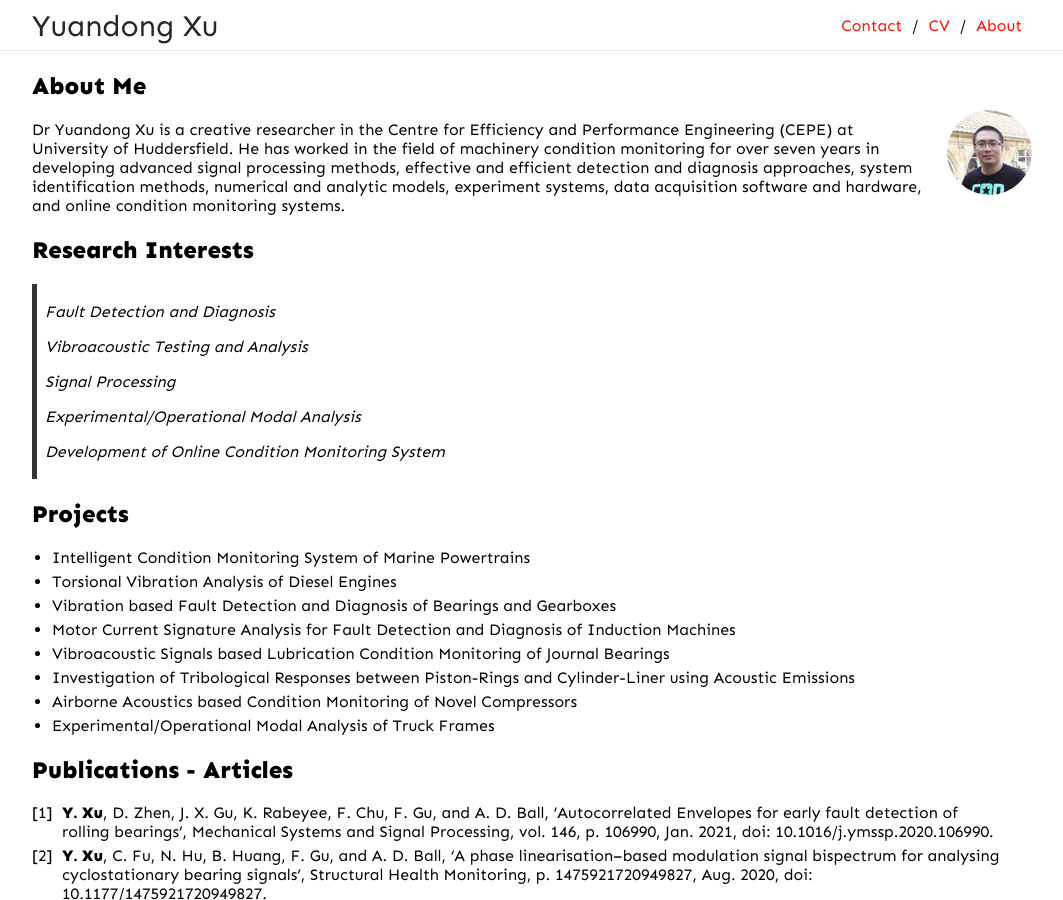
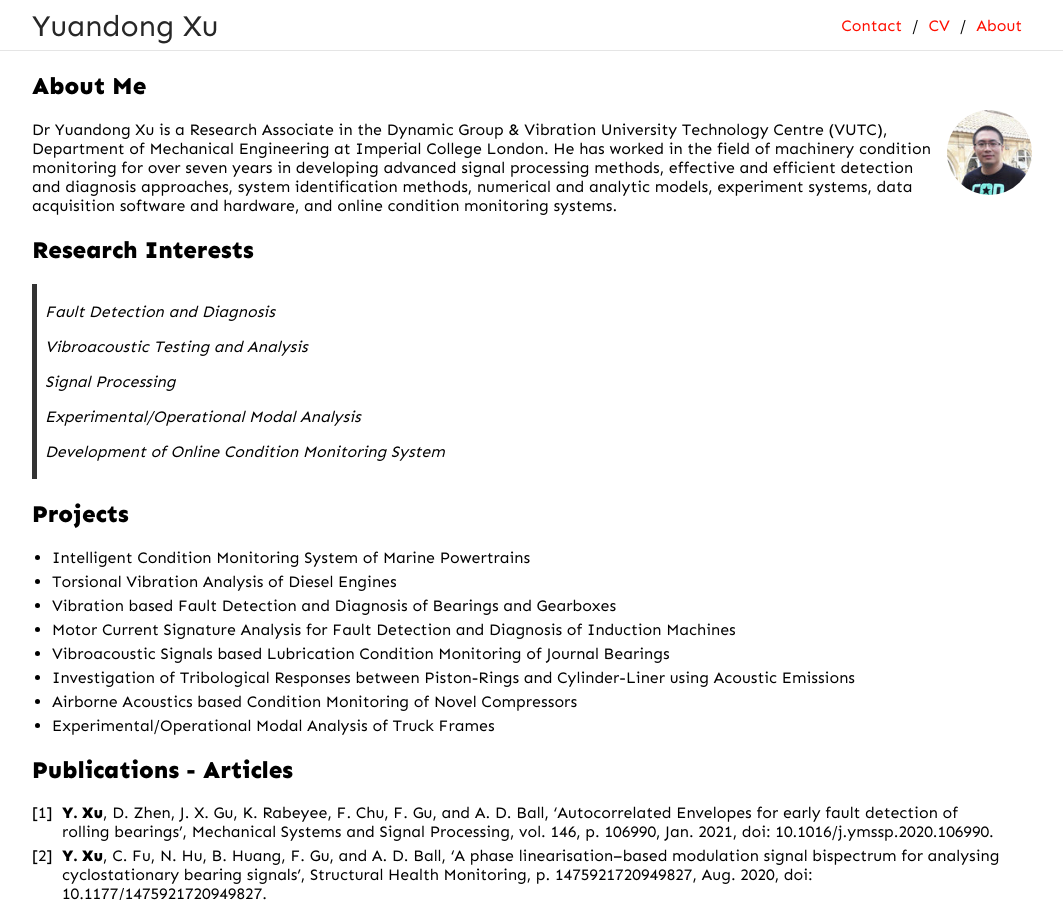
Before and after one commit to edgarxu/edgarxu.github.io, a Jekyll site: the page built from index.md, in a window 1280 px wide and 900 px high. Shown: the whole window, without its empty margins (108-1171 px from the left). Built offline with Jekyll 4.4.1, drawn with Linux system fonts in a browser that asks for light colours; our own code applies the rules of GitHub Pages for plain Markdown files.

Commit message:
affiliation update

```diff
--- a/index.md
+++ b/index.md
@@ -6,7 +6,7 @@ layout: default
 
 <img class="profile-picture" src="assets/img/yuandong.jpg">
 
-Dr Yuandong Xu is a creative researcher in the Centre for Efficiency and Performance Engineering (CEPE) at University of Huddersfield. He has worked in the field of machinery condition monitoring for over seven years in developing advanced signal processing methods, effective and efficient detection and diagnosis approaches, system identification methods, numerical and analytic models, experiment systems, data acquisition software and hardware, and online condition monitoring systems.
+Dr Yuandong Xu is a Research Associate in the Dynamic Group & Vibration University Technology Centre (VUTC), Department of Mechanical Engineering at Imperial College London. He has worked in the field of machinery condition monitoring for over seven years in developing advanced signal processing methods, effective and efficient detection and diagnosis approaches, system identification methods, numerical and analytic models, experiment systems, data acquisition software and hardware, and online condition monitoring systems.
 
 ## Research Interests
 
```
Also changed, not shown: Contact.md (+1 -1 lines).
